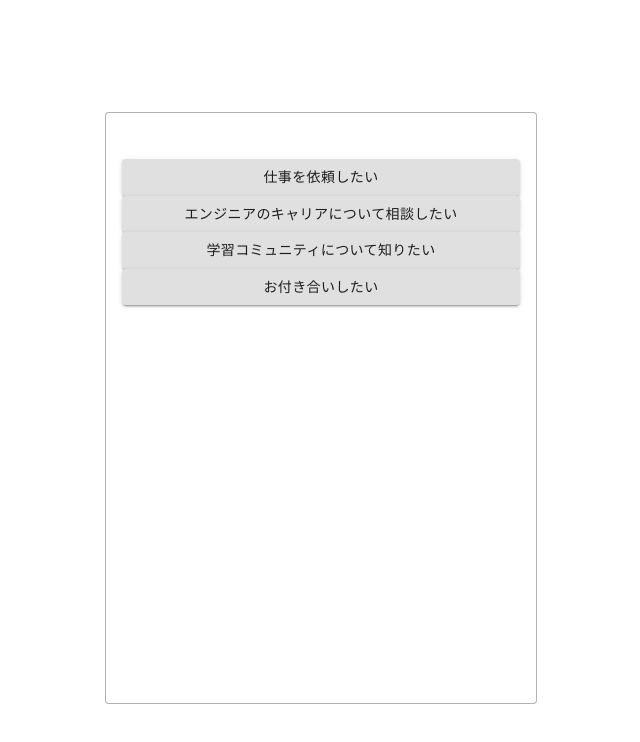
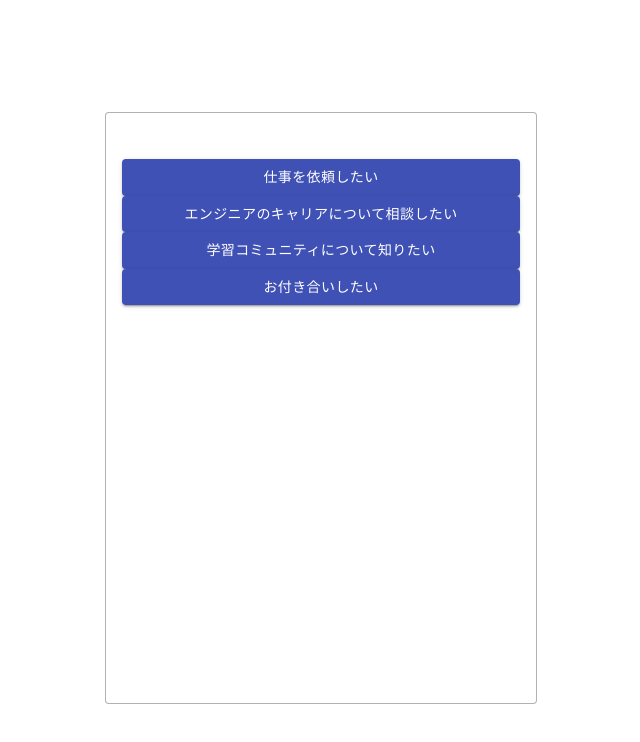
Before and after one commit to yonagokatsushi/chatbot-demo, a React (Create React App) app: page / in a window 1280 px wide. Shown: the top 742 px of the page, without its empty margins (319-959 px from the left). Built offline with nearby package versions, Linux system fonts and the light colour scheme; the HTML template or start-up script is replaced by a standard one.

Commit message:
実践編 5まで

```diff
--- a/src/components/answer.jsx
+++ b/src/components/answer.jsx
@@ -5,7 +5,7 @@ import Button from '@material-ui/core/Button';
 
 const Answer = (props) => {
     return (
-        <Button variant="contained">
+        <Button variant="contained" color='primary'>
 
             {props.content}
         </Button>
```
